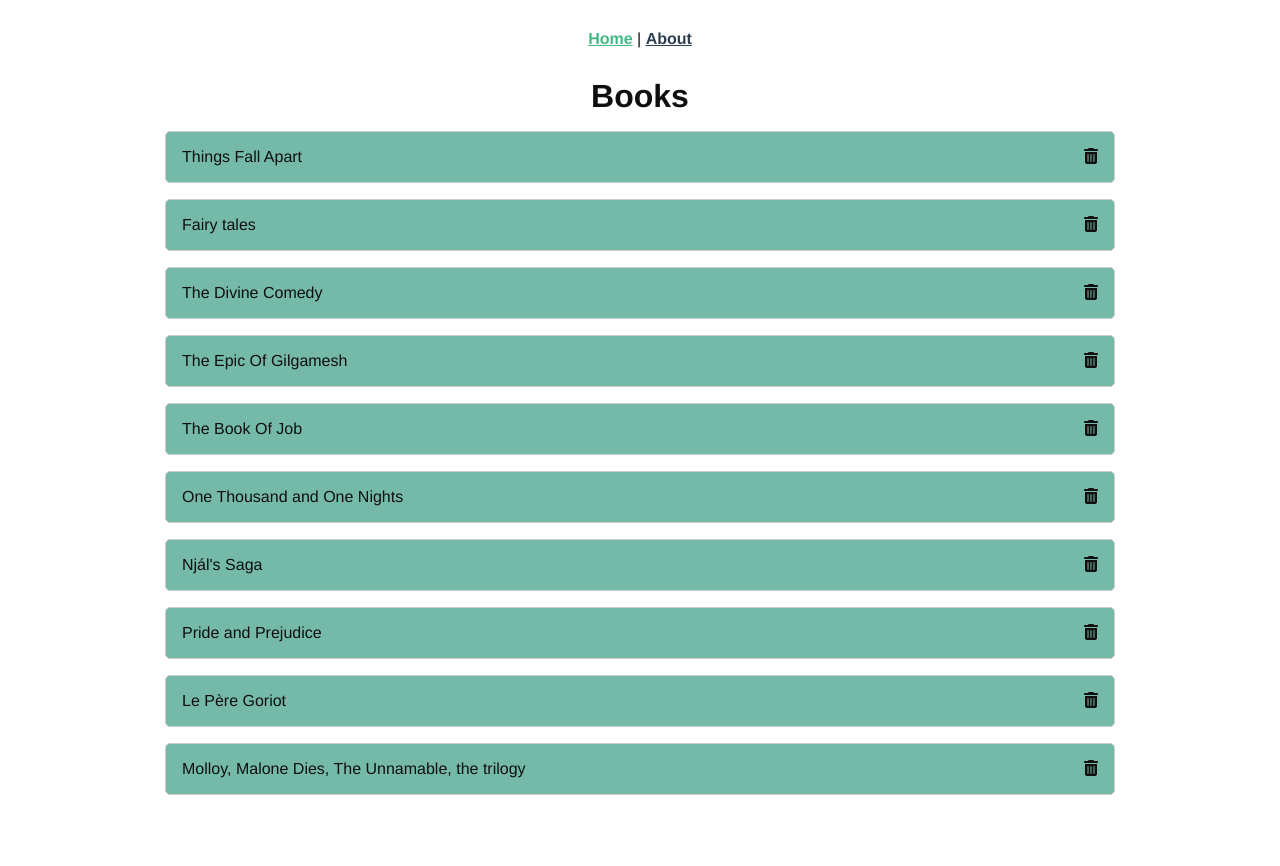
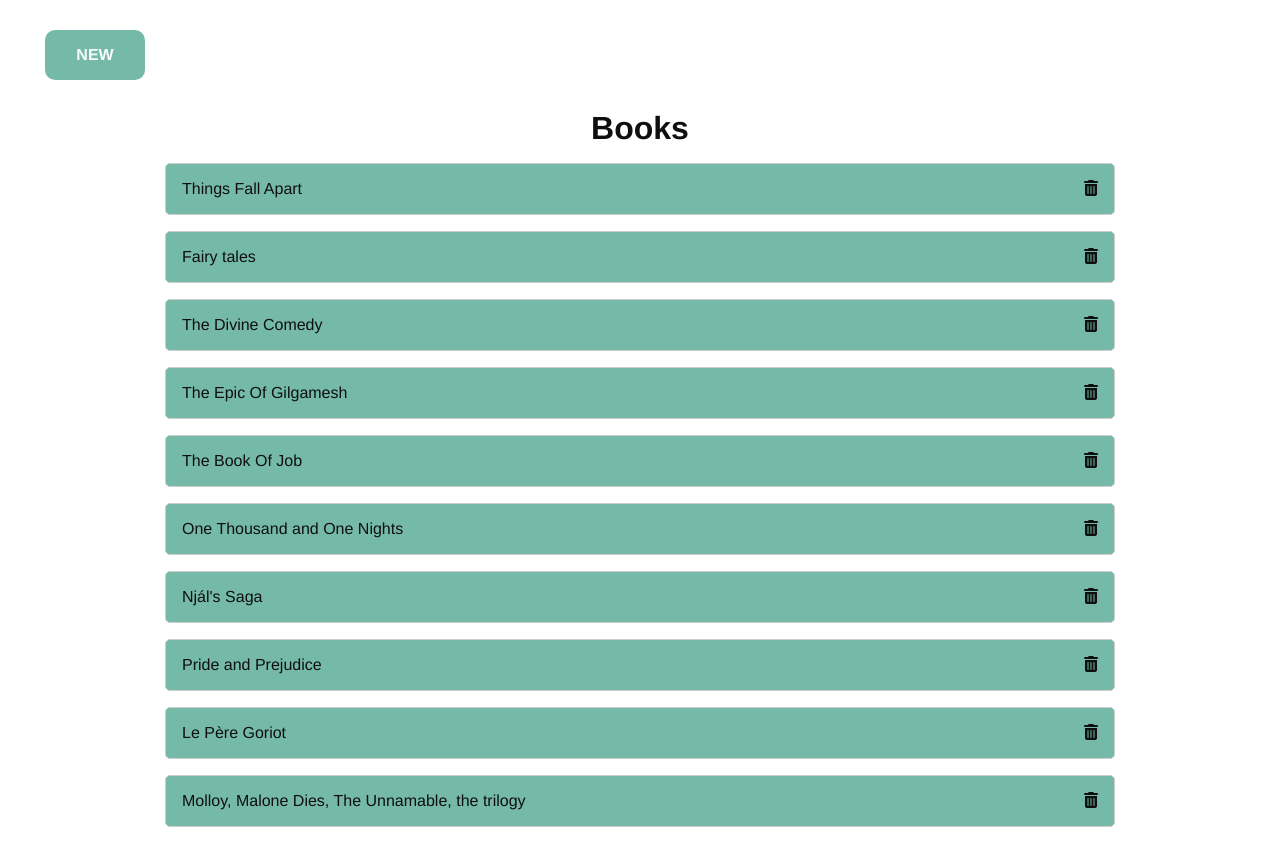
Before and after one commit to dev-rodrigues/livros.vue, a Vue app: page / in a window 1280 px wide. Shown: the top 866 px of the page. Before the commit the page ends 845 px from the top, so only its background shows below. Built offline with nearby package versions, Linux system fonts and the light colour scheme.

Commit message:
adiciona estilizacao para navegacao

```diff
--- a/src/App.vue
+++ b/src/App.vue
@@ -1,7 +1,6 @@
 <template>
   <div id="nav">
-    <router-link to="/">Home</router-link> |
-    <router-link to="/about">About</router-link>
+    <router-link to="/">NEW</router-link>
   </div>
   <router-view/>
 </template>
@@ -15,14 +14,32 @@
     color: #2c3e50;
   }
   #nav {
-    padding: 30px;
+    display: flex;
+    padding: 30px 45px;
   }
+
   #nav a {
     font-weight: bold;
-    color: #2c3e50;
+    color: var(--white);
+    text-decoration: none;
+
+    text-align: center;
+    background: var(--allowed);
+    width: 100px;
+    height: 50px;
   }
+
   #nav a.router-link-exact-active {
-    color: #42b983;
+    color: var(--white);
+    border-radius: 10px;
+    display: flex;
+    align-items: center;
+    justify-content: center;
+    cursor: pointer;
+  }
+
+  #nav a:hover {
+    filter: brightness(0.7);
   }
 
   :root {
@@ -30,6 +47,7 @@
       --completed: #f38264;
       --allowed: #75baa8;
       --text: #0f0f0f;
+      --white: #fafafa;
   }
   * {
     margin: 0;
--- a/src/main.js
+++ b/src/main.js
@@ -3,6 +3,7 @@ import store from './store/index';
 import App from './App.vue';
 import router from './router'
 
-createApp(App).use(router)
+createApp(App)
+    .use(router)
     .use(store)
     .mount('#app');
```
